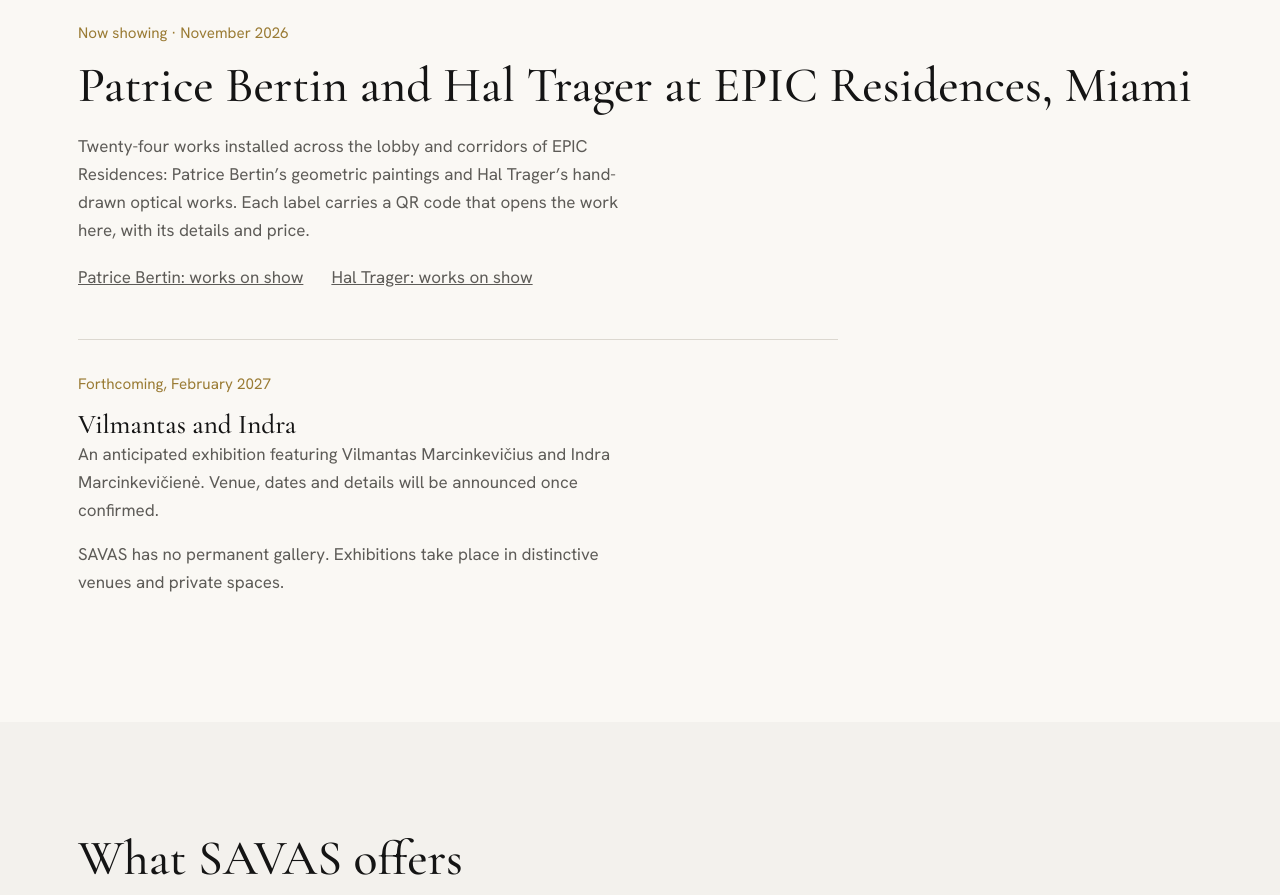
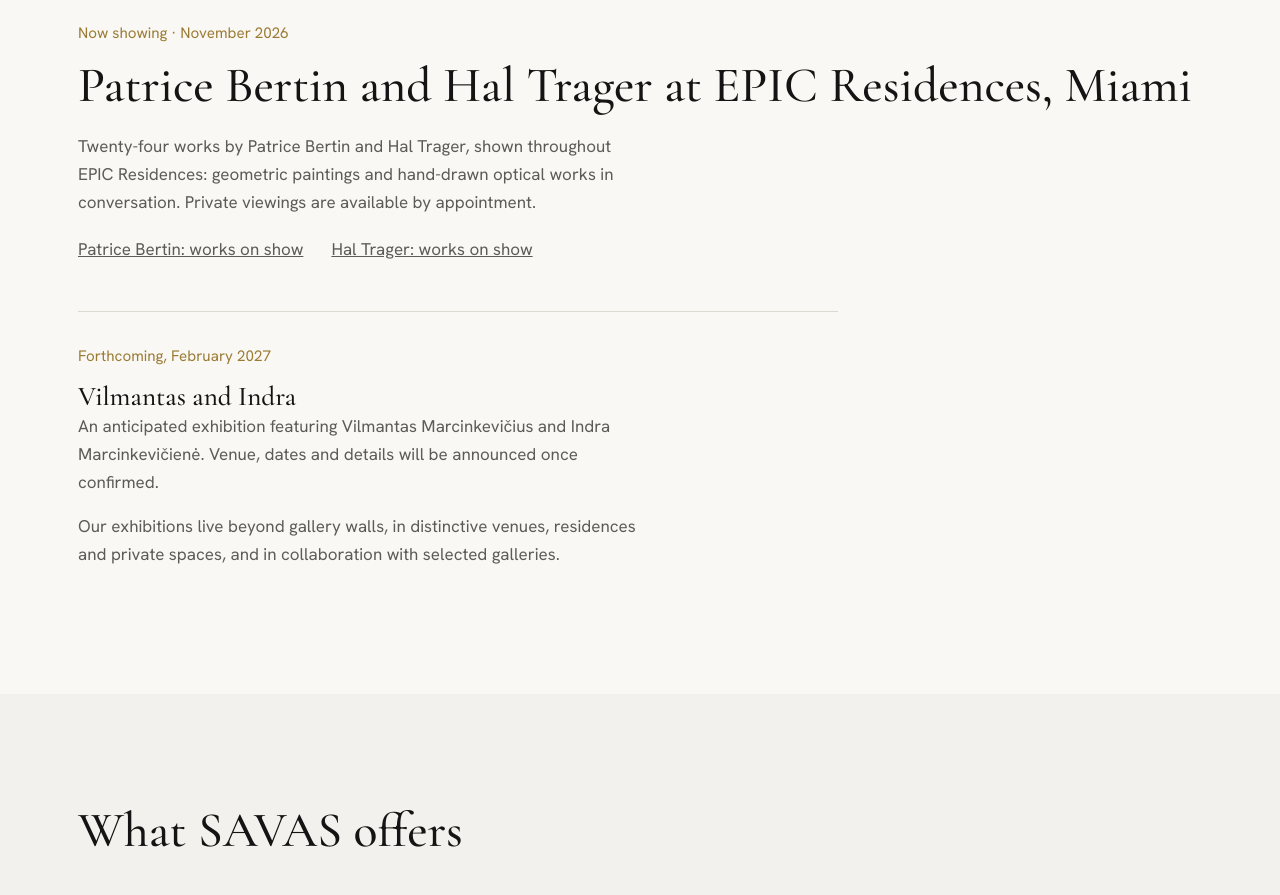
Before and after one commit to SAVASVytau/savasarthouse-site, a plain HTML site: page index.html in a window 1280 px wide. Shown: the part 2200-3095 px from the top of the page. Drawn offline with nearby package versions, Linux system fonts and the light colour scheme.

Commit message:
Exhibitions: private viewings by appointment; beyond gallery walls and with selected galleries
Co-Authored-By: Claude Opus 5.5 <noreply@anthropic.com>
Claude-Session: https://claude.ai/code/session_016Lo5qQTsWzG1nA2KwN3wH6

```diff
--- a/index.html
+++ b/index.html
@@ -268,12 +268,12 @@ body[data-view]:not([data-view="home"]) .bio{padding-top:300px}
 <section id="exhibitions"><div class="wrap">
 <span class="tag">Now showing · November 2026</span>
 <h2>Patrice Bertin and Hal Trager at EPIC Residences, Miami</h2>
-<p>Twenty-four works installed across the lobby and corridors of EPIC Residences: Patrice Bertin’s geometric paintings and Hal Trager’s hand-drawn optical works. Each label carries a QR code that opens the work here, with its details and price.</p>
+<p>Twenty-four works by Patrice Bertin and Hal Trager, shown throughout EPIC Residences: geometric paintings and hand-drawn optical works in conversation. Private viewings are available by appointment.</p>
 <p class="exlinks"><a class="lnk" href="#patrice-works">Patrice Bertin: works on show</a><a class="lnk" href="#hal-works">Hal Trager: works on show</a></p>
 <div class="exnext"><span class="tag">Forthcoming, February 2027</span>
 <h3>Vilmantas and Indra</h3>
 <p>An anticipated exhibition featuring Vilmantas Marcinkevičius and Indra Marcinkevičienė. Venue, dates and details will be announced once confirmed.</p>
-<p>SAVAS has no permanent gallery. Exhibitions take place in distinctive venues and private spaces.</p></div>
+<p>Our exhibitions live beyond gallery walls, in distinctive venues, residences and private spaces, and in collaboration with selected galleries.</p></div>
 </div></section>
 
 <section id="advisory" class="alt"><div class="wrap">
```
